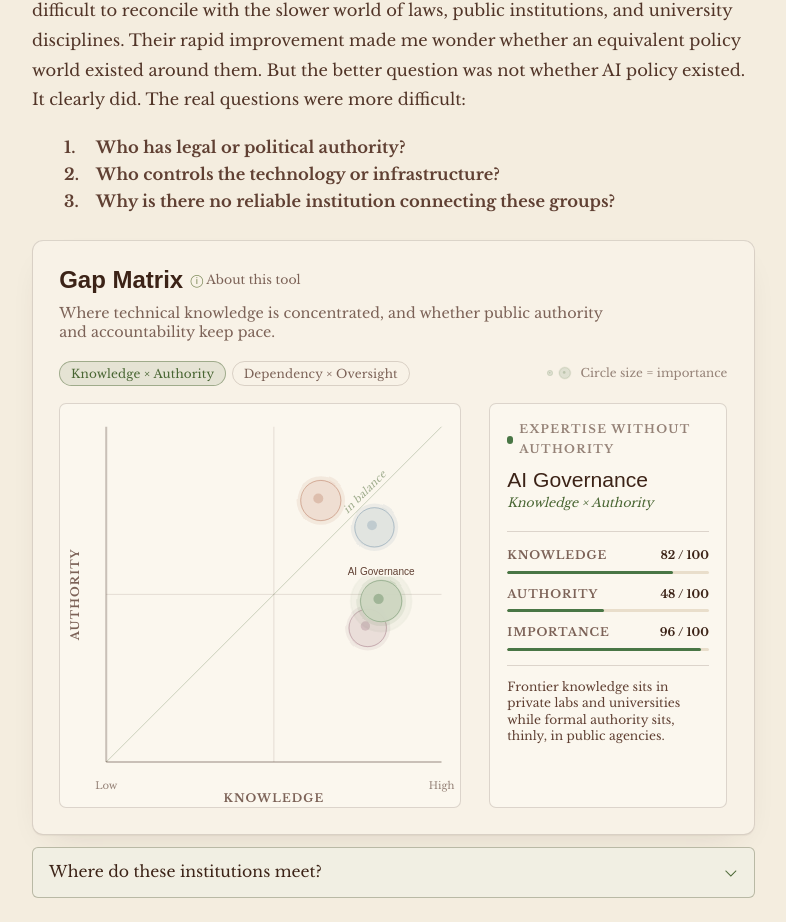
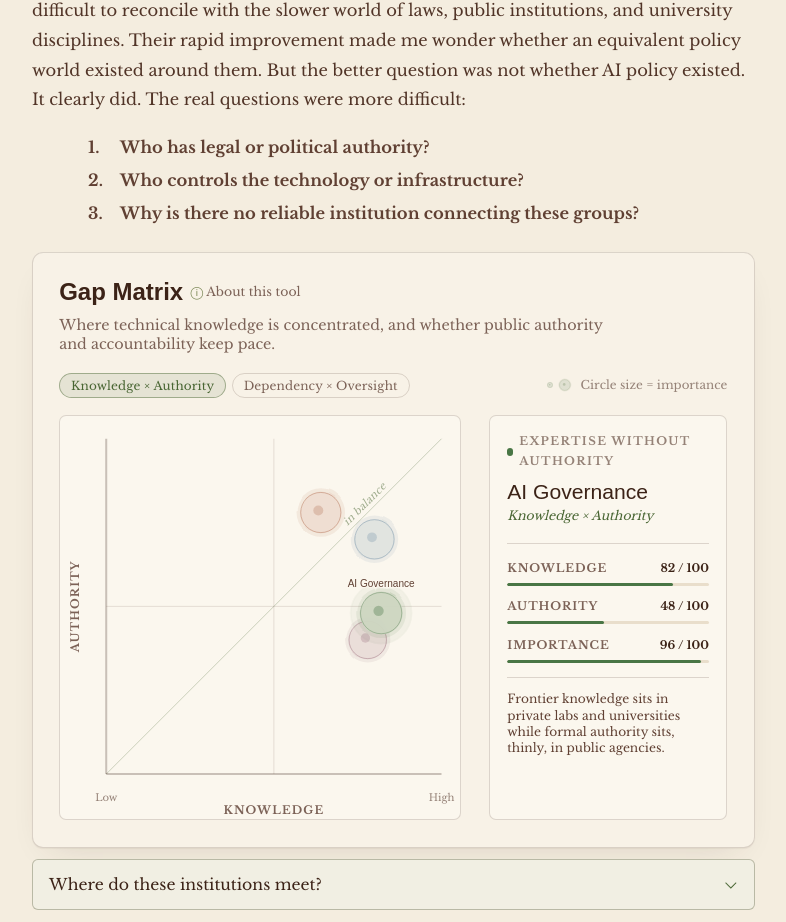
Before and after one commit to saykig/cepheus, a Next.js app: page /essays/the-omoikane-link in a window 1280 px wide. Shown: the part 1338-2260 px from the top of the page, without its empty margins (264-1050 px from the left). Built offline with nearby package versions, Linux system fonts and the light colour scheme; a web font is replaced by a local one.

Commit message:
Refine essay question spacing

```diff
--- a/app/global.css
+++ b/app/global.css
@@ -921,13 +921,17 @@ html[data-theme="dark"] .theme-toggle::after {
 
 .essay-body .essay-questions li {
   position: relative;
-  margin-bottom: 0.18rem;
+  margin-bottom: 0;
   padding-left: 2rem;
   color: var(--ink-soft);
   font-size: var(--t-body);
   font-weight: 700;
   line-height: 1.48;
   counter-increment: essay-question;
+}
+
+.essay-body .essay-questions li + li {
+  margin-top: 0.5625rem;
 }
 
 .essay-body .essay-questions strong {
@@ -979,6 +983,10 @@ html[data-theme="dark"] .theme-toggle::after {
 @media (min-width: 901px) {
   .essay-layout {
     gap: 72px;
+  }
+
+  .essay-body .essay-questions {
+    margin-left: 3.5rem;
   }
 
   .essay-body {
```
